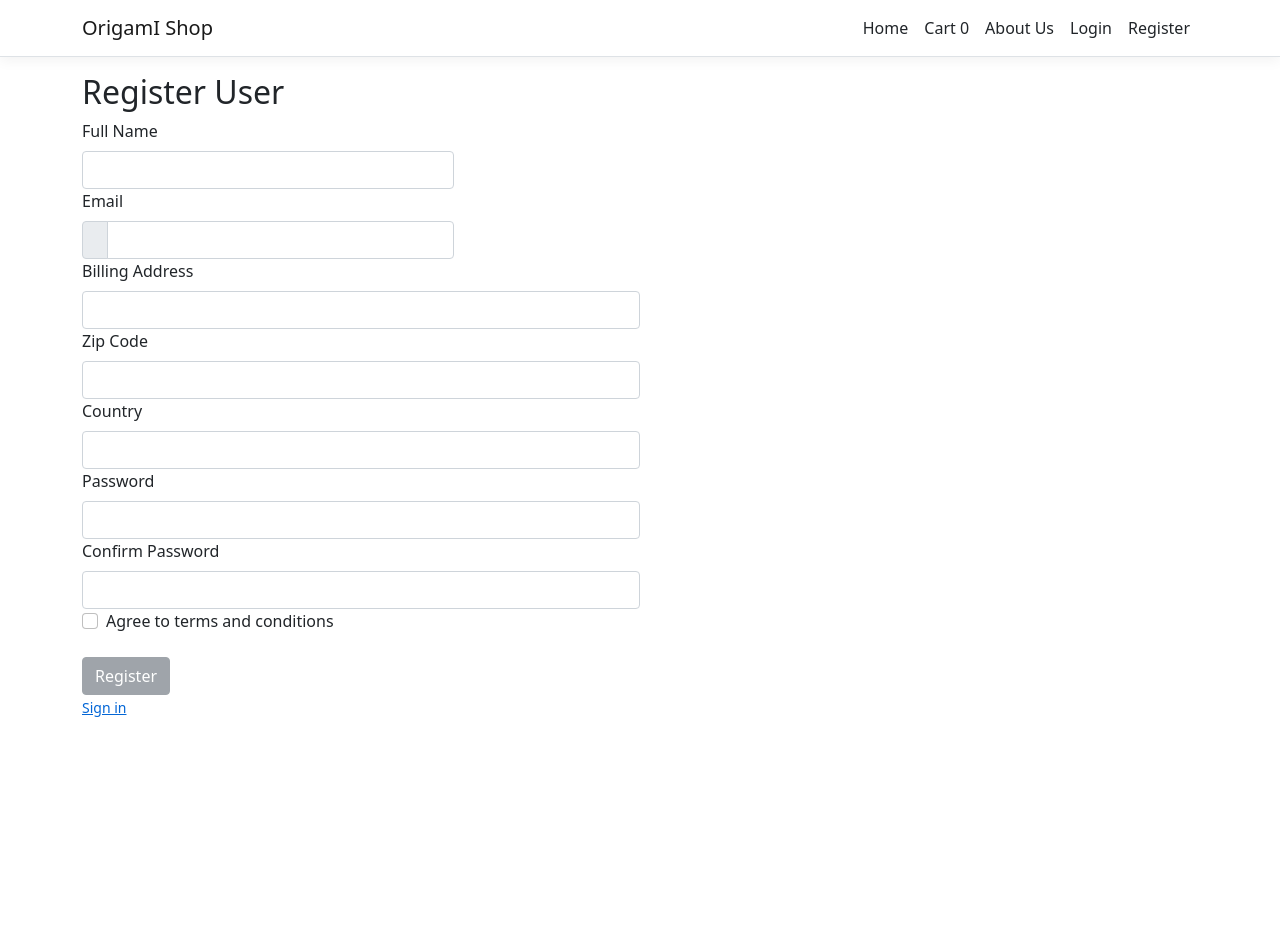
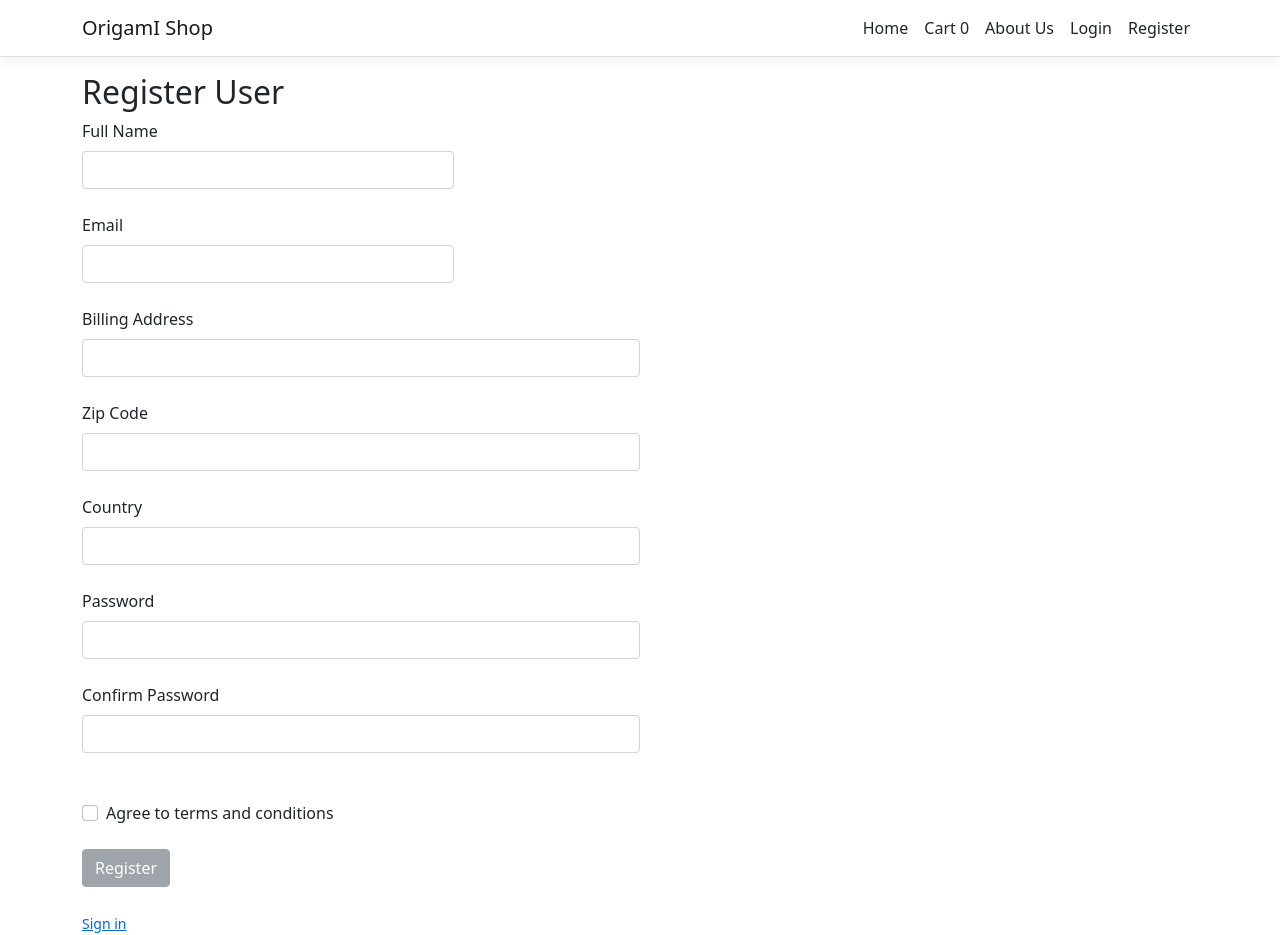
Before and after one commit to dotnet-webshop/OrigamiShopFrontend, a React (Create React App) app: page /register in a window 1280 px wide. Before the commit the page ends 800 px from the top, so only its background shows below. Built offline with nearby package versions, Linux system fonts and the light colour scheme.

Commit message:
Register Validations
Complete

```diff
--- a/src/components/Register/Register.jsx
+++ b/src/components/Register/Register.jsx
@@ -53,8 +53,13 @@ function Register(){
         <div className="">
             <h2>Register User</h2>
             <div>
-                <form  noValidate validated={validated} >
+                <Form  noValidate validated={validated} >
                     {/* <Label for="fullName">Full Name</Label> */}
+                    {/* <Input value={newUser.FullName} name="fullName"
+                        type="text"
+                        onChange={(e)=>setNewUser({...newUser,FullName: e.target.value})}
+                    /> */}
+
                     <Form.Group as={Col} md="4" controlId="validationCustom01">
                         <Form.Label>Full Name</Form.Label>
                         <Form.Control
@@ -65,10 +70,7 @@ function Register(){
                         />
                         <Form.Control.Feedback>Looks good!</Form.Control.Feedback>
                     </Form.Group>
-                    {/* <Input value={newUser.FullName} name="fullName"
-                        type="text"
-                        onChange={(e)=>setNewUser({...newUser,FullName: e.target.value})}
-                    /> */}
+                    <br />
 
                     {/* <Label for="email">Email</Label>
                     <Input value={newUser.Email} name="email"
@@ -78,9 +80,7 @@ function Register(){
 
                     <Form.Group as={Col} md="4" controlId="validationCustom02">
                         <Form.Label>Email</Form.Label>
-                        <InputGroup hasValidation>
-                            <InputGroup.Text id="inputGroupPrepend"></InputGroup.Text>
-                            <Form.Control
+                        <Form.Control
                             type="email"
                             aria-describedby="inputGroupPrepend"
                             value={newUser.Email} name="email"
@@ -90,9 +90,8 @@ function Register(){
                             <Form.Control.Feedback type="invalid">
                             Please provide a valid Email.
                             </Form.Control.Feedback>
-                        </InputGroup>
                     </Form.Group>
-
+                    <br />
 
                     {/* <Label for="billingAddress">Billing Address</Label>
                     <Input value={newUser.BillingAddress}
@@ -112,6 +111,7 @@ function Register(){
                             Please provide a valid Address.
                         </Form.Control.Feedback>
                     </Form.Group>
+                    <br />
 
                     {/* <Label for="zipCode">Zip Code</Label>
                     <Input value={newUser.ZipCode} name="zipCode" onChange={(e)=>setNewUser({...newUser,ZipCode:e.target.value})}
@@ -127,6 +127,7 @@ function Register(){
                             Please provide a valid Zip Code.
                         </Form.Control.Feedback>
                     </Form.Group>
+                    <br />
 
                     {/* <Label for="country">Country</Label>
                     <Input value={newUser.Country} name="country" onChange={(e)=>setNewUser({...newUser,Country:e.target.value})}
@@ -142,6 +143,7 @@ function Register(){
                             Please provide a valid Country.
                         </Form.Control.Feedback>
                     </Form.Group>
+                    <br />
 
                     {/* <Label for="password">Password</Label>
                     <Input value={newUser.Password} name="password"
@@ -159,6 +161,7 @@ function Register(){
                             Please provide a valid Password.
                         </Form.Control.Feedback>
                     </Form.Group>
+                    <br />
 
                     {/* <Label for="confirmPassword">Confirm Password</Label>
                     <Input value={confirmPassword} name="confirmPassword" type="password"
@@ -171,7 +174,8 @@ function Register(){
                             Please confirm your Password.
                         </Form.Control.Feedback>
                     </Form.Group>
-
+                    <br />
+                    <br />
                     <Form.Group className="mb-3">
                         <Form.Check
                         required
@@ -186,8 +190,9 @@ function Register(){
                         onClick={(e) => onHandleRegister(e)}>
                     Register
                     </Button>
-                </form>
+                </Form>
             </div>
+            <br />
             <small><Link to="/login">Sign in</Link></small>
         </div>
     )
```
